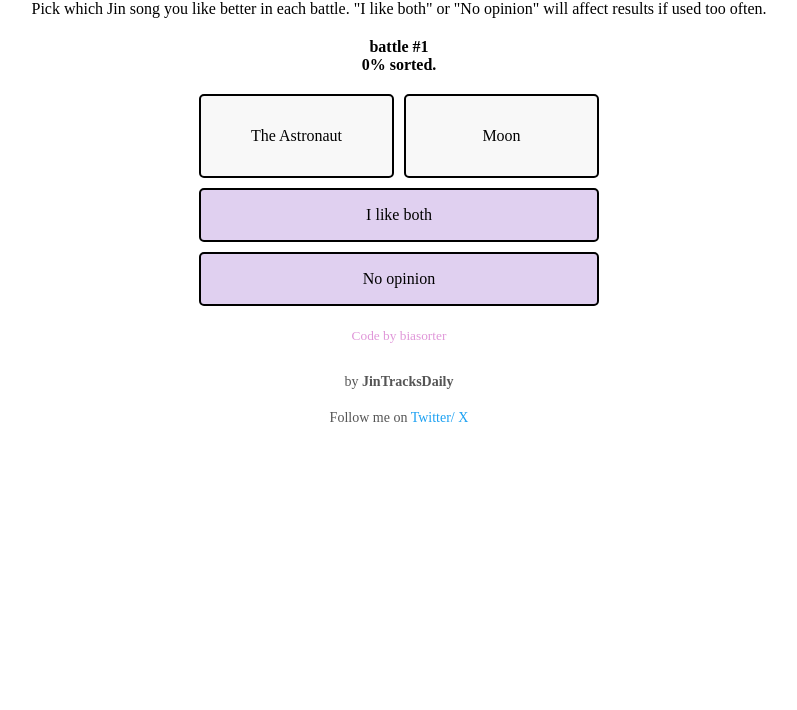
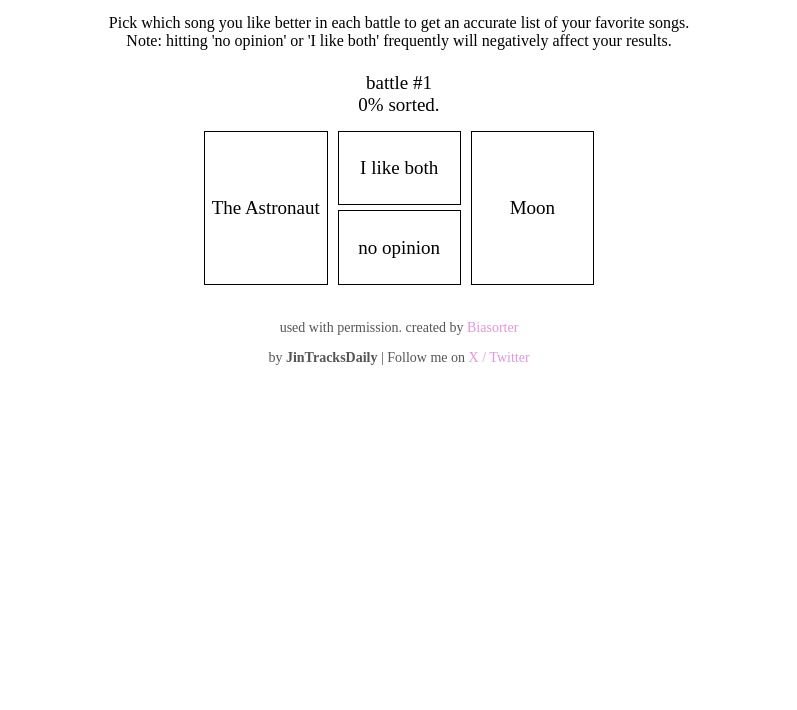
Before and after one commit to neeluus/Jin-Songs-Sorter, a plain HTML site: page index.html in a window 1280 px wide. Shown: the part 90-800 px from the top of the page, without its empty margins (241-1038 px from the left). Drawn offline with Linux system fonts and the light colour scheme.

Commit message:
Update index.html

```diff
--- a/index.html
+++ b/index.html
@@ -2,175 +2,185 @@
 <html lang="en">
 <head>
 <meta charset="UTF-8">
-<meta name="viewport" content="width=device-width, initial-scale=1.0">
 <title>Jin Songs Sorter</title>
-<p>by JinTracksDaily</p>
-<link href="https://fonts.googleapis.com/css?family=Josefin+Slab:600" rel="stylesheet">
 <style>
     body {
+        width: 600px;
+        margin: 0 auto;
         font-family: 'Times New Roman', serif;
         text-align: center;
-    margin: 0;
-    padding: 20px;
-    background: #fff;
+        background-color: #ffffff;
+        color: #000000;
     }
-h2 { margin-bottom: 5px; }
-p { margin-top: 0; margin-bottom: 20px; }
-#battleContainer {
-    display: flex;
-    flex-direction: column;
-    align-items: center;
-    gap: 10px;
-    max-width: 400px;
-    margin: auto;
-}
-#battleNumber { font-weight: bold; margin-bottom: 10px; }
-.battleRow {
-    display: flex;
-    gap: 10px;
-    width: 100%;
-    justify-content: space-between;
-    flex-wrap: wrap;
-}
-.battleButton {
-    flex: 1 1 45%;
-    min-height: 80px;
-    border: 2px solid #000;
-    display: flex;
-    justify-content: center;
-    align-items: center;
-    cursor: pointer;
-    font-size: 16px;
-    background: #f8f8f8;
-    border-radius: 5px;
-    user-select: none;
-}
-.battleButton.middle {
-    flex: 1 1 100%;
-    min-height: 50px;
-    background: #e0d0f0;
-}
-.battleButton:hover { background: #d0c0e0; }
-#resultField {
-    margin-top: 20px;
-    max-width: 300px;
+    #mainTable {
+        font-size: 19px;
+        font-family: 'Times New Roman', serif;
+        text-align: center;
+        vertical-align: middle;
+        width: 410px;
         margin-left: auto;
         margin-right: auto;
+        border-collapse: separate;
+        border-spacing: 10px 5px;
     }
-table { width: 100%; border-collapse: collapse; }
-td { border: 1px solid #000; padding: 5px; text-align: center; }
-th { background-color: #e097d9; color: #fff; padding: 5px; }
-a { color: #e097d9; text-decoration: none; }
-a:hover { color: #8f8f8f; }
+    #leftField, #rightField {
+        width: 120px;
+        height: 150px;
+        border: 1px solid #000;
+        cursor: pointer;
+    }
+    .middleField {
+        width: 120px;
+        height: 70px;
+        border: 1px solid #000;
+        cursor: pointer;
+    }
+    a {
+        color: #e097d9;
+        text-decoration: none;
+    }
+    a:hover {
+        color: #8f8f8f;
+    }
+    #footer {
+        text-align:center;
+        margin-top: 30px;
+        font-size:14px;
+        color:#555;
+    }
 </style>
 </head>
 <body>
 
-<h2>Jin Songs Sorter</h2>
-<p>Pick which Jin song you like better in each battle. "I like both" or "No opinion" will affect results if used too often.</p>
+<h1>Jin Songs Sorter</h1>
+<p style="font-size:16px; margin-top:-10px;">by <strong>JinTracksDaily</strong></p>
 
-<div id="battleContainer">
-    <div id="battleNumber">battle #1<br>0% sorted.</div>
-    <div class="battleRow">
-        <div id="leftField" class="battleButton"></div>
-        <div id="rightField" class="battleButton"></div>
-    </div>
-    <div class="battleRow">
-        <div class="battleButton middle">I like both</div>
-        <div class="battleButton middle">No opinion</div>
-    </div>
+<p class="instructions">
+Pick which song you like better in each battle to get an accurate list of your favorite songs.<br>
+Note: hitting 'no opinion' or 'I like both' frequently will negatively affect your results.
+</p>
+
+<table id="mainTable">
+<tbody>
+<tr>
+<td id="battleNumber" colspan="3" style="padding-bottom: 10px;"><b>battle #1<br>0% sorted.</b></td>
+</tr>
+<tr>
+<td id="leftField" onclick="if(finishFlag==0) sortList(-1);" rowspan="2"></td>
+<td class="middleField" onclick="if(finishFlag==0) sortList(0);">I like both</td>
+<td id="rightField" onclick="if(finishFlag==0) sortList(1);" rowspan="2"></td>
+</tr>
+<tr>
+<td class="middleField" onclick="if(finishFlag==0) sortList(0);">no opinion</td>
+</tr>
+</tbody>
+</table>
+
+<div id="resultField" style="text-align:center; margin-top:20px;"></div>
+
+<!-- Footer -->
+<div id="footer">
+    <p>used with permission. created by <a href="http://biasorter.tumblr.com/" target="_blank">Biasorter</a></p>
+    <p>by <strong>JinTracksDaily</strong> | Follow me on
+        <a href="https://twitter.com/jindailytracks" target="_blank">X / Twitter</a>
+    </p>
 </div>
 
-<div id="resultField"></div>
+<script>
+// Songs array
+var namMember = [
+"Awake","Epiphany","Abyss","Tonight","Yours","Close To You","Super Tuna",
+"Running Wild","I'll Be There","Another Level","Falling","Falling ft. Taka",
+"Heart On The Window ft. WENDY","I will come to you","Don't Say You Love Me",
+"Nothing Without Your Love","Loser ft. YENA","Rope It","Background",
+"With The Clouds","To Me, Today","The Astronaut","Moon","It's Definitely You with V"
+];
 
-<script>
-//========= SORTER JS =========
-var namMember=["Awake","Epiphany","Abyss","Tonight","Yours","Close To You","Super Tuna","Running Wild","I'll Be There","Another Level","Falling","Falling ft. Taka","Heart On The Window ft. WENDY","I will come to you","Don't Say You Love Me","Nothing Without Your Love","Loser ft. YENA","Rope It","Background","With The Clouds","To Me, Today","The Astronaut","Moon","It's Definitely You with V"];
-
-var lstMember=[], parent=[], equal=[], rec=[];
-var cmp1, cmp2, head1, head2;
-var nrec, numQuestion, totalSize, finishSize, finishFlag;
+// Sorter logic
+var lstMember = [], parent = [], equal = [], rec = [], cmp1, cmp2, head1, head2, nrec;
+var numQuestion, totalSize, finishSize, finishFlag;
 
 function initList() {
-    var n=0, mid, i;
-    lstMember[n]=[]; for(i=0;i<namMember.length;i++) lstMember[n][i]=i;
-    parent[n]=-1; totalSize=0; n++;
+    var n = 0, mid, i;
+    lstMember[n] = [];
+    for(i=0;i<namMember.length;i++) lstMember[n][i]=i;
+    parent[n] = -1;
+    totalSize=0; n++;
     for(i=0;i<lstMember.length;i++){
         if(lstMember[i].length>=2){
             mid=Math.ceil(lstMember[i].length/2);
             lstMember[n]=lstMember[i].slice(0,mid); totalSize+=lstMember[n].length; parent[n]=i; n++;
-            lstMember[n]=lstMember[i].slice(mid); totalSize+=lstMember[n].length; parent[n]=i; n++;
+            lstMember[n]=lstMember[i].slice(mid,lstMember[i].length); totalSize+=lstMember[n].length; parent[n]=i; n++;
         }
     }
     for(i=0;i<namMember.length;i++) rec[i]=0;
-    nrec=0; for(i=0;i<=namMember.length;i++) equal[i]=-1;
-    cmp1=lstMember.length-2; cmp2=lstMember.length-1; head1=head2=0; numQuestion=1; finishSize=0; finishFlag=0;
+    nrec=0;
+    for(i=0;i<=namMember.length;i++) equal[i]=-1;
+    cmp1=lstMember.length-2; cmp2=lstMember.length-1; head1=head2=0;
+    numQuestion=1; finishSize=0; finishFlag=0;
 }
 
 function sortList(flag){
-    if(flag<0){rec[nrec]=lstMember[cmp1][head1];head1++;nrec++;finishSize++;while(equal[rec[nrec-1]]!=-1){rec[nrec]=lstMember[cmp1][head1];head1++;nrec++;finishSize++;}}
-    else if(flag>0){rec[nrec]=lstMember[cmp2][head2];head2++;nrec++;finishSize++;while(equal[rec[nrec-1]]!=-1){rec[nrec]=lstMember[cmp2][head2];head2++;nrec++;finishSize++;}}
-    else{
-        rec[nrec]=lstMember[cmp1][head1];head1++;nrec++;finishSize++;
-        while(equal[rec[nrec-1]]!=-1){rec[nrec]=lstMember[cmp1][head1];head1++;nrec++;finishSize++;}
-        equal[rec[nrec-1]]=lstMember[cmp2][head2]; rec[nrec]=lstMember[cmp2][head2]; head2++; nrec++; finishSize++;
-        while(equal[rec[nrec-1]]!=-1){rec[nrec]=lstMember[cmp2][head2];head2++;nrec++;finishSize++;}
+    var i,str;
+    if(flag<0){ rec[nrec]=lstMember[cmp1][head1]; head1++; nrec++; finishSize++;
+        while(equal[rec[nrec-1]]!=-1){ rec[nrec]=lstMember[cmp1][head1]; head1++; nrec++; finishSize++; }
     }
-
-    if(head1<lstMember[cmp1].length && head2==lstMember[cmp2].length){while(head1<lstMember[cmp1].length){rec[nrec]=lstMember[cmp1][head1];head1++;nrec++;finishSize++;}}
-    else if(head1==lstMember[cmp1].length && head2<lstMember[cmp2].length){while(head2<lstMember[cmp2].length){rec[nrec]=lstMember[cmp2][head2];head2++;nrec++;finishSize++;}}
-
+    else if(flag>0){ rec[nrec]=lstMember[cmp2][head2]; head2++; nrec++; finishSize++;
+        while(equal[rec[nrec-1]]!=-1){ rec[nrec]=lstMember[cmp2][head2]; head2++; nrec++; finishSize++; }
+    }
+    else {
+        rec[nrec]=lstMember[cmp1][head1]; head1++; nrec++; finishSize++;
+        while(equal[rec[nrec-1]]!=-1){ rec[nrec]=lstMember[cmp1][head1]; head1++; nrec++; finishSize++; }
+        equal[rec[nrec-1]]=lstMember[cmp2][head2];
+        rec[nrec]=lstMember[cmp2][head2]; head2++; nrec++; finishSize++;
+        while(equal[rec[nrec-1]]!=-1){ rec[nrec]=lstMember[cmp2][head2]; head2++; nrec++; finishSize++; }
+    }
+    if(head1<lstMember[cmp1].length && head2==lstMember[cmp2].length){
+        while(head1<lstMember[cmp1].length){ rec[nrec]=lstMember[cmp1][head1]; head1++; nrec++; finishSize++; }
+    } else if(head1==lstMember[cmp1].length && head2<lstMember[cmp2].length){
+        while(head2<lstMember[cmp2].length){ rec[nrec]=lstMember[cmp2][head2]; head2++; nrec++; finishSize++; }
+    }
     if(head1==lstMember[cmp1].length && head2==lstMember[cmp2].length){
-        for(var i=0;i<lstMember[cmp1].length+lstMember[cmp2].length;i++){lstMember[parent[cmp1]][i]=rec[i];}
-        lstMember.pop(); lstMember.pop(); cmp1-=2; cmp2-=2; head1=head2=0; for(i=0;i<namMember.length;i++) rec[i]=0; nrec=0;
+        for(i=0;i<lstMember[cmp1].length+lstMember[cmp2].length;i++){
+            lstMember[parent[cmp1]][i]=rec[i];
         }
-
-    if(cmp1<0){showResult(); finishFlag=1;} else {showImage();}
+        lstMember.pop(); lstMember.pop(); cmp1-=2; cmp2-=2; head1=head2=0;
+        if(head1==0 && head2==0){ for(i=0;i<namMember.length;i++) rec[i]=0; nrec=0; }
+    }
+    if(cmp1<0){ str="battle #"+(numQuestion-1)+"<br>"+Math.floor(finishSize*100/totalSize)+"% sorted.";
+        document.getElementById("battleNumber").innerHTML=str; showResult(); finishFlag=1; }
+    else{ showImage(); }
 }
 
 function showResult(){
-    var ranking=1, sameRank=1, str="<table><tr><th>rank</th><th>options</th></tr>", i;
+    var ranking=1, sameRank=1, str="", i;
+    str += "<table style='width:200px; font-size:18px; line-height:120%; margin-left:auto; margin-right:auto; border:1px solid #000; border-collapse:collapse' align='center'>";
+    str += "<tr><td style='color:#fff; background-color:#e097d9; text-align:center;'>rank</td><td style='color:#fff; background-color:#e097d9; text-align:center;'>options</td></tr>";
     for(i=0;i<namMember.length;i++){
-        str+="<tr><td>"+ranking+"</td><td>"+namMember[lstMember[0][i]]+"</td></tr>";
-        if(i<namMember.length-1){if(equal[lstMember[0][i]]==lstMember[0][i+1]) sameRank++; else {ranking+=sameRank; sameRank=1;}}
+        str += "<tr><td style='border:1px solid #000; text-align:center; padding-right:5px;'>"+ranking+"</td><td style='border:1px solid #000; padding-left:5px;'>"+namMember[lstMember[0][i]]+"</td></tr>";
+        if(i<namMember.length-1){
+            if(equal[lstMember[0][i]]==lstMember[0][i+1]) sameRank++;
+            else { ranking+=sameRank; sameRank=1; }
         }
-    str+="</table>";
+    }
+    str += "</table>";
     document.getElementById("resultField").innerHTML=str;
 }
 
 function showImage(){
-    document.getElementById("battleNumber").innerHTML="battle #"+numQuestion+"<br>"+Math.floor(finishSize*100/totalSize)+"% sorted.";
-    document.getElementById("leftField").innerHTML=namMember[lstMember[cmp1][head1]];
-    document.getElementById("rightField").innerHTML=namMember[lstMember[cmp2][head2]];
+    var str0="battle #"+numQuestion+"<br>"+Math.floor(finishSize*100/totalSize)+"% sorted.";
+    var str1=""+namMember[lstMember[cmp1][head1]];
+    var str2=""+namMember[lstMember[cmp2][head2]];
+    document.getElementById("battleNumber").innerHTML=str0;
+    document.getElementById("leftField").innerHTML=str1;
+    document.getElementById("rightField").innerHTML=str2;
     numQuestion++;
 }
 
-// Attach click events
-function attachClicks(){
-    document.getElementById("leftField").onclick=function(){if(finishFlag==0) sortList(-1);};
-    document.getElementById("rightField").onclick=function(){if(finishFlag==0) sortList(1);};
-    var middleFields=document.querySelectorAll(".middle");
-    middleFields.forEach(function(el){el.onclick=function(){if(finishFlag==0) sortList(0);};});
-}
-
-// Initialize
+// Initialize sorter
 initList();
 showImage();
-attachClicks();
 </script>
-
-<p style="text-align:center;"><small><a href="https://biasorter.tumblr.com/">Code by biasorter</a></small></p>
-<!-- Footer -->
-<div id="footer" style="text-align:center; margin-top: 30px; font-family: 'Times New Roman', serif; font-size:14px; color:#555;">
-    <p>by <strong>JinTracksDaily</strong></p>
-    <p>
-        Follow me on
-        <a href="https://x.com/jindailytracks" target="_blank" style="color:#1DA1F2; text-decoration:none;">
-            Twitter/ X
-        </a>
-    </p>
-</div>
-
 
 </body>
 </html>
```
Lines whose indentation alone changed are shown as unchanged.
